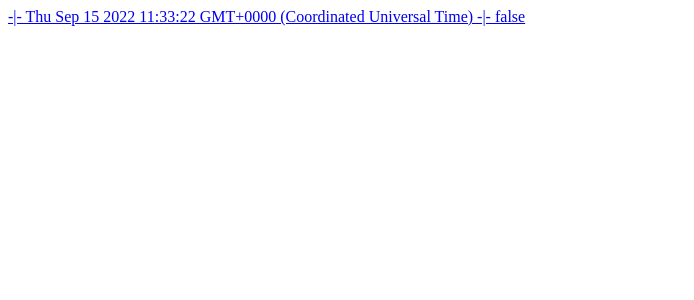
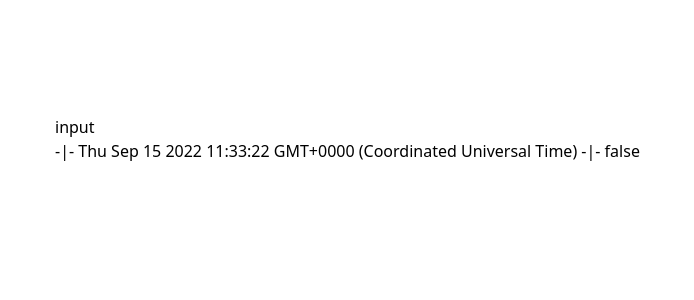
Before and after one commit to Dzvonyk/-TestTask, a React (Create React App) app: page /list in a window 1280 px wide. Shown: the top 300 px of the page, without its empty margins (0-694 px from the left). Built offline with nearby package versions, Linux system fonts and the light colour scheme; no server answers.

Commit message:
tailwind css

```diff
--- a/package.json
+++ b/package.json
@@ -43,5 +43,10 @@
       "last 1 firefox version",
       "last 1 safari version"
     ]
+  },
+  "devDependencies": {
+    "autoprefixer": "^10.4.11",
+    "postcss": "^8.4.16",
+    "tailwindcss": "^3.1.8"
   }
 }
--- /dev/null
+++ b/postcss.config.js
@@ -0,0 +1,6 @@
+module.exports = {
+  plugins: {
+    tailwindcss: {},
+    autoprefixer: {},
+  },
+}
--- a/src/app/pages/RevenueList/RevenueList.tsx
+++ b/src/app/pages/RevenueList/RevenueList.tsx
@@ -11,8 +11,9 @@ const RevenueList = () => {
   }, []);
 
   return (
-    <div>
-      <div>
+    <div className="px-[55px] pt-[115px]">
+      <div>input</div>
+      <div className="flex flex-col gap-2">
       {revenueList &&
         revenueList.length > 0 &&
         revenueList.map((revenue) => (
--- a/src/styles/app.css
+++ b/src/styles/app.css
@@ -0,0 +1,3 @@
+@tailwind base;
+@tailwind components;
+@tailwind utilities;
--- /dev/null
+++ b/tailwind.config.js
@@ -0,0 +1,8 @@
+/** @type {import('tailwindcss').Config} */
+module.exports = {
+  content: ["./src/**/*.{js,jsx,ts,tsx}"],
+  theme: {
+    extend: {},
+  },
+  plugins: [],
+}
```
Also changed, not shown: 1 other file (tests, documents, lock files or other folders).
